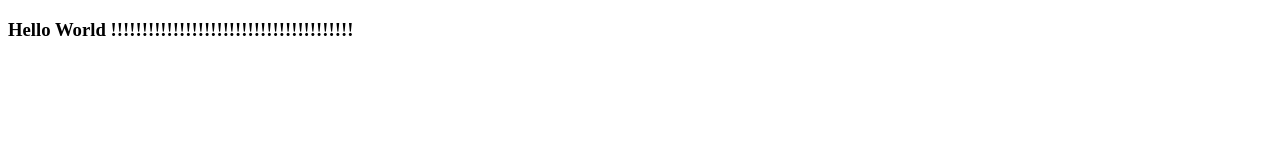
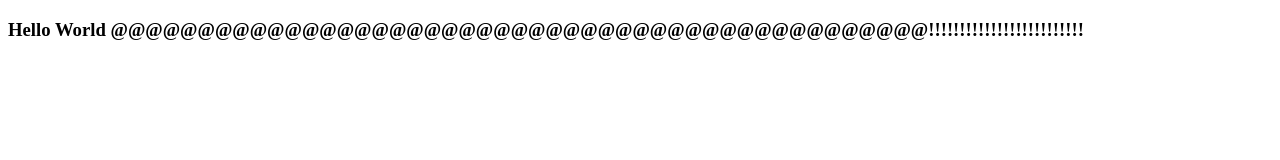
Before and after one commit to karthikeyaguruju/learnwebdev, a plain HTML site: page index.html in a window 1280 px wide. Drawn offline with Linux system fonts and the light colour scheme.

Commit message:
update the code

```diff
--- a/index.html
+++ b/index.html
@@ -6,6 +6,6 @@
     <title>Document</title>
 </head>
 <body>
-    <h3>Hello World !!!!!!!!!!!!!!!!!!!!!!!!!!!!!!!!!!!!!!!</h3>
+    <h3>Hello World @@@@@@@@@@@@@@@@@@@@@@@@@@@@@@@@@@@@@@@@@@@@@@@!!!!!!!!!!!!!!!!!!!!!!!!!</h3>
 </body>
 </html>
```
